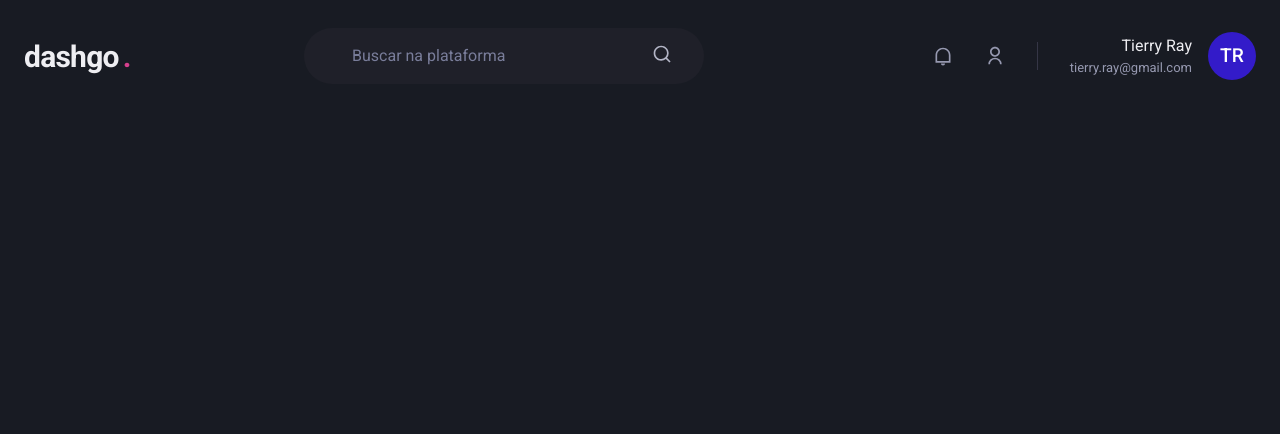
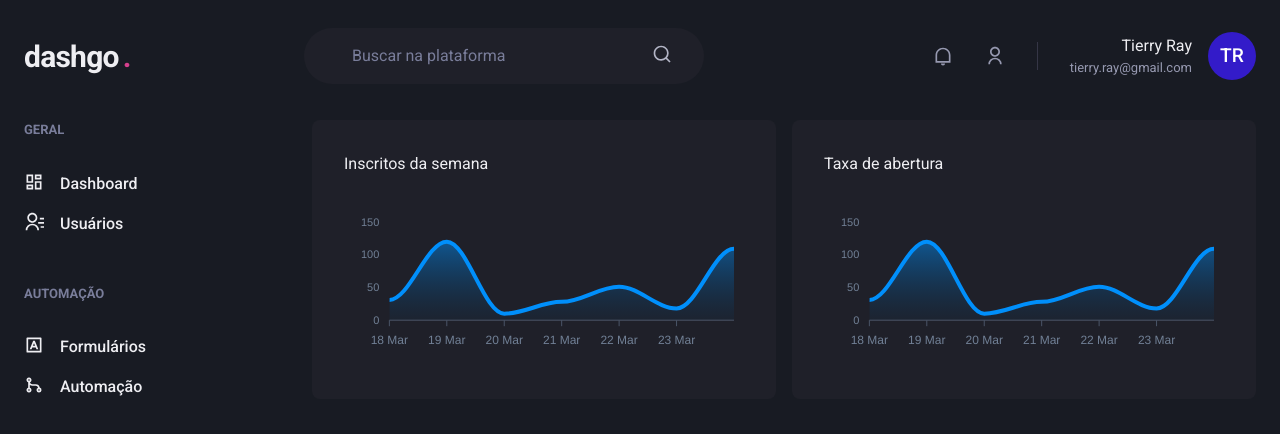
Before and after one commit to tierryray/dashgo, a Next.js app: page /dashboard in a window 1280 px wide. Shown: the top 434 px of the page. Built offline with nearby package versions, Linux system fonts and the light colour scheme.

Commit message:
feat(charts): add charts to dashboard

```diff
--- a/package.json
+++ b/package.json
@@ -12,9 +12,11 @@
     "@chakra-ui/react": "^1.5.1",
     "@emotion/react": "^11.1.5",
     "@emotion/styled": "^11.3.0",
+    "apexcharts": "^3.26.0",
     "framer-motion": "^4.1.3",
     "next": "10.1.3",
     "react": "17.0.2",
+    "react-apexcharts": "^1.3.9",
     "react-dom": "17.0.2",
     "react-icons": "^4.2.0"
   },
--- /dev/null
+++ b/src/components/Sidebar.tsx
@@ -0,0 +1,38 @@
+import { Box, Icon, Link, Stack, Text } from "@chakra-ui/react";
+import { RiContactsLine, RiDashboardLine, RiGitMergeLine, RiInputMethodLine } from "react-icons/ri";
+
+export function Sidebar() {
+  return (
+    <Box as="aside" w="64" mr="8">
+      <Stack spacing="12" align="flex-start">
+        <Box>
+          <Text fontWeight="bold" color="gray.400" fontSize="small">GERAL</Text>
+          <Stack spacing="4" mt="8" align="stretch">
+            <Link display="flex" align="center">
+              <Icon as={RiDashboardLine} fontSize="20" />
+              <Text ml="4" fontWeight="medium">Dashboard</Text>
+            </Link>
+            <Link display="flex" align="center">
+              <Icon as={RiContactsLine} fontSize="20" />
+              <Text ml="4" fontWeight="medium">Usuários</Text>
+            </Link>
+          </Stack>
+        </Box>
+
+        <Box>
+          <Text fontWeight="bold" color="gray.400" fontSize="small">AUTOMAÇÃO</Text>
+          <Stack spacing="4" mt="8" align="stretch">
+            <Link display="flex" align="center">
+              <Icon as={RiInputMethodLine} fontSize="20" />
+              <Text ml="4" fontWeight="medium">Formulários</Text>
+            </Link>
+            <Link display="flex" align="center">
+              <Icon as={RiGitMergeLine} fontSize="20" />
+              <Text ml="4" fontWeight="medium">Automação</Text>
+            </Link>
+          </Stack>
+        </Box>
+      </Stack>
+    </Box>
+  )
+}
--- a/src/pages/dashboard.tsx
+++ b/src/pages/dashboard.tsx
@@ -1,7 +1,96 @@
+import { Box, Flex, SimpleGrid, Text, theme } from "@chakra-ui/react";
+
+import { ApexOptions } from "apexcharts";
 import { Header } from "../components/Header";
+import { Sidebar } from "../components/Sidebar";
+import dynamic from 'next/dynamic';
+
+const Chart = dynamic(() => import('react-apexcharts'), {
+  ssr: false,
+});
+
+const options: ApexOptions = {
+  chart: {
+    toolbar: {
+      show: false,
+    },
+    zoom: {
+      enabled: false,
+    },
+    foreColor: theme.colors.gray[500],
+  },
+  grid: {
+    show: false,
+  },
+  dataLabels: {
+    enabled: false,
+  },
+  tooltip: {
+    enabled: false,
+  },
+  xaxis: {
+    type: 'datetime',
+    axisBorder: {
+      color: theme.colors.gray[600],
+    },
+    axisTicks: {
+      color: theme.colors.gray[600],
+    },
+    categories: [
+      '2021-03-18T00:00:00.000Z',
+      '2021-03-19T00:00:00.000Z',
+      '2021-03-20T00:00:00.000Z',
+      '2021-03-21T00:00:00.000Z',
+      '2021-03-22T00:00:00.000Z',
+      '2021-03-23T00:00:00.000Z',
+      '2021-03-24T00:00:00.000Z',
+    ]
+  },
+  fill: {
+    opacity: 0.3,
+    type: 'gradient',
+    gradient: {
+      shade: 'dark',
+      opacityFrom: 0.7,
+      opacityTo: 0.3,
+    }
+  }
+};
+
+const series = [
+  { name: 'series1', data: [31, 120, 10, 28, 51, 18, 109] }
+];
 
 export default function Dashboard() {
   return (
-    <Header />
+    <Flex direction="column" h="100vh">
+      <Header />
+
+      <Flex w="100%" marginY="6" maxWidth={1480} mx="auto" px="6">
+        <Sidebar />
+
+        <SimpleGrid flex="1" gap="4" minChildWidth="320px" align="flex-start">
+          <Box
+            p="8"
+            bg="gray.800"
+            borderRadius={8}
+            pb="4"
+          >
+            <Text fontSize="l" mb="4">Inscritos da semana</Text>
+            <Chart options={options} series={series} type="area" height={160} />
+          </Box>
+
+          <Box
+            p="8"
+            bg="gray.800"
+            borderRadius={8}
+            pb="4"
+          >
+            <Text fontSize="l" mb="4">Taxa de abertura</Text>
+            <Chart options={options} series={series} type="area" height={160} />
+          </Box>
+        </SimpleGrid>
+      </Flex>
+    </Flex>
   )
 }
```
Also changed, not shown: 1 other file (tests, documents, lock files or other folders).
